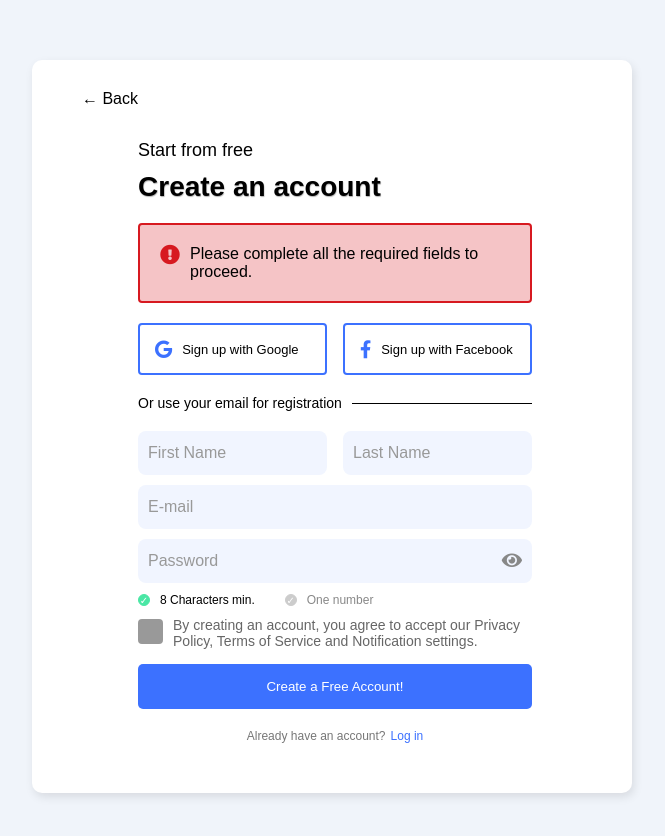
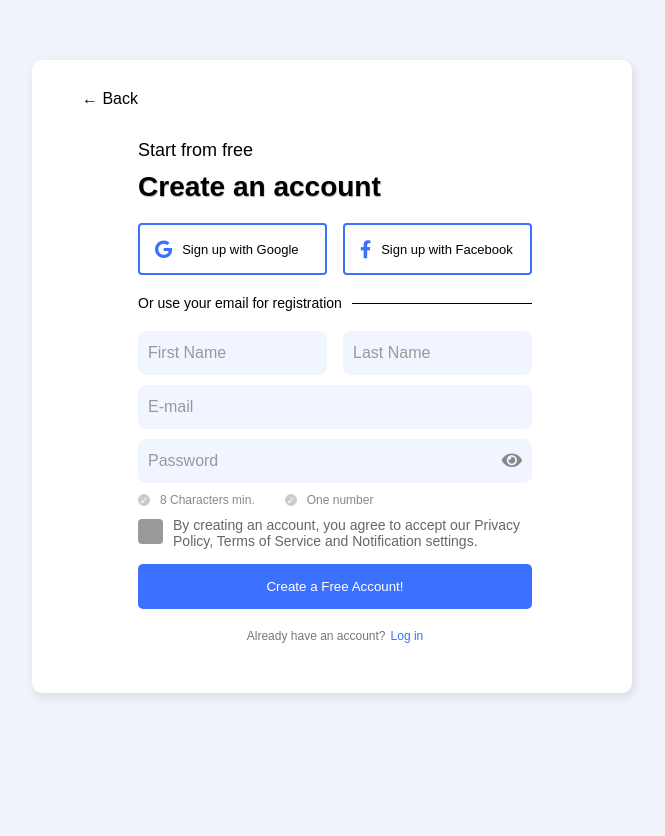
Before and after one commit to princeborn1999/login-page, a React (Create React App) app: page / in a window 1280 px wide. Shown: the top 836 px of the page, without its empty margins (308-973 px from the left). After the commit the page ends 800 px from the top, so only its background shows below. Built offline with nearby package versions, Linux system fonts and the light colour scheme; a web font is replaced by a local one.

Commit message:
update: Logic of validate

```diff
--- a/package.json
+++ b/package.json
@@ -2,6 +2,7 @@
   "name": "login-page",
   "version": "0.1.0",
   "private": true,
+  "homepage": "https://princeborn1999.github.io/login-page",
   "dependencies": {
     "@testing-library/jest-dom": "^5.17.0",
     "@testing-library/react": "^13.4.0",
@@ -10,6 +11,7 @@
     "@types/node": "^16.18.106",
     "@types/react": "^18.3.4",
     "@types/react-dom": "^18.3.0",
+    "gh-pages": "^6.1.1",
     "react": "^18.3.1",
     "react-dom": "^18.3.1",
     "react-scripts": "5.0.1",
@@ -20,7 +22,9 @@
     "start": "react-scripts start",
     "build": "react-scripts build",
     "test": "react-scripts test",
-    "eject": "react-scripts eject"
+    "eject": "react-scripts eject",
+    "predeploy": "npm run build",
+    "deploy": "gh-pages -d build"
   },
   "eslintConfig": {
     "extends": [
--- a/src/components/CheckBoxComponent.tsx
+++ b/src/components/CheckBoxComponent.tsx
@@ -17,7 +17,6 @@ const CheckBoxComponent: React.FC<CheckBoxComponentProps> = ({ formData, handleC
                 checked={formData.agreeToTerms}
                 onChange={handleChange}
                 className="checkbox-input"
-                required
             />
         </div>
 
--- a/src/components/CheckListComponent.tsx
+++ b/src/components/CheckListComponent.tsx
@@ -1,15 +1,21 @@
 import "styles/CheckListComponent.css";
 
-const CheckList = () => {
+interface CheckListProps {
+  password: string;
+}
+
+const CheckList: React.FC<CheckListProps> = ({ password }) => {
+  const hasMinLength = password.length >= 8;
+  const hasNumber = /[0-9]/.test(password);
   return (
     <div className="checklist">
       <div className="item">
-        <span className="check-icon completed">&#10003;</span>
-        <span className="text completed">8 Characters min.</span>
+        <span className={`check-icon ${hasMinLength ? 'completed' : ''}`}>&#10003;</span>
+        <span className={`text ${hasMinLength ? 'completed' : ''}`}>8 Characters min.</span>
       </div>
       <div className="item">
-        <span className="check-icon">&#10003;</span>
-        <span className="text">One number</span>
+        <span className={`check-icon ${hasNumber ? 'completed' : ''}`}>&#10003;</span>
+        <span className={`text ${hasNumber ? 'completed' : ''}`}>One number</span>
       </div>
     </div>
   );
--- a/src/components/SignUpFormComponent.tsx
+++ b/src/components/SignUpFormComponent.tsx
@@ -14,28 +14,7 @@ const SignUpFormComponent = () => {
     password: '',
     agreeToTerms: false,
   });
-
-  const [errors, setErrors] = useState({
-    firstName: '',
-    lastName: '',
-    email: '',
-    password: '',
-    // 其他字段的错误信息
-  });
-
-  const validateForm = () => {
-    let formErrors: Record<string, string> = {};
-
-    // 使用导入的验证函数
-    const emailError = validateEmail(formData.email);
-    if (emailError) formErrors.email = emailError;
-
-    const passwordError = validatePassword(formData.password);
-    if (passwordError) formErrors.password = passwordError;
-
-    // 其他字段的验证逻辑
-    return formErrors;
-  };
+  const [hasEmpty, setHasEmpty] = useState(false)
 
   const handleChange = (e: React.ChangeEvent<HTMLInputElement>) => {
     const { name, value, type, checked } = e.target;
@@ -47,6 +26,16 @@ const SignUpFormComponent = () => {
 
   const clickToSubmit = (e: React.FormEvent) => {
     e.preventDefault();
+
+    const hasEmptyField: boolean = Object.values(formData).some(value =>
+        typeof value === 'string' ? value.trim() === '' : !value
+      );
+    if(hasEmptyField || formData.agreeToTerms === false){
+      setHasEmpty(true)
+    }else{
+      setHasEmpty(false)
+    }
+
     console.log('Form submitted:', formData);
   };
 
@@ -60,9 +49,9 @@ const SignUpFormComponent = () => {
           <h2 className="start-text">Start from free</h2>
           <h1 className="create-text">Create an account</h1>
         </div>
-        <div className="err-text-wrap">
+        {hasEmpty && <div className="err-text-wrap">
           <ErrorMessageComponent />
-        </div>
+        </div>}
         <div className="signup-btn-wrap">
           <button className="google-btn">
             <i className="fab fa-google "></i>Sign up with Google
@@ -74,7 +63,7 @@ const SignUpFormComponent = () => {
         <div className="registration-text">
           <p>Or use your email for registration</p>
         </div>
-        <form onSubmit={clickToSubmit} className="signup-form">
+        <form className="signup-form" onSubmit={clickToSubmit}>
           <div className="input-row">
             <InputComponent
               type="text"
@@ -82,7 +71,6 @@ const SignUpFormComponent = () => {
               placeholder="First Name"
               value={formData.firstName}
               onChange={handleChange}
-              required
             />
             <InputComponent
               type="text"
@@ -90,7 +78,6 @@ const SignUpFormComponent = () => {
               placeholder="Last Name"
               value={formData.lastName}
               onChange={handleChange}
-              required
             />
           </div>
           <div className="input-row">
@@ -100,7 +87,6 @@ const SignUpFormComponent = () => {
               placeholder="E-mail"
               value={formData.email}
               onChange={handleChange}
-              required
             />
           </div>
           <div className="input-row">
@@ -110,11 +96,10 @@ const SignUpFormComponent = () => {
               placeholder="Password"
               value={formData.password}
               onChange={handleChange}
-              required
             />
           </div>
           <div className="">
-            <CheckListComponent />
+            <CheckListComponent password={formData.password}/>
           </div>
           <div className="checkbox-row">
             <CheckBoxComponent formData={formData} handleChange={handleChange}/>
--- a/src/styles/CheckBoxComponent.css
+++ b/src/styles/CheckBoxComponent.css
@@ -24,7 +24,7 @@
     font-size: 18px;
     color: var(--custom-blue); /* 勾号颜色为白色 */
     position: absolute;
-    top: 0px;
+    top: -2px;
     left: 4px;
   }
 
--- a/src/styles/CheckListComponent.css
+++ b/src/styles/CheckListComponent.css
@@ -31,6 +31,7 @@
 
 .text {
   font-size: 12px;
+  margin-right: 30px;
   color: #888;
 }
 
```
Also changed, not shown: 1 other file (tests, documents, lock files or other folders).
